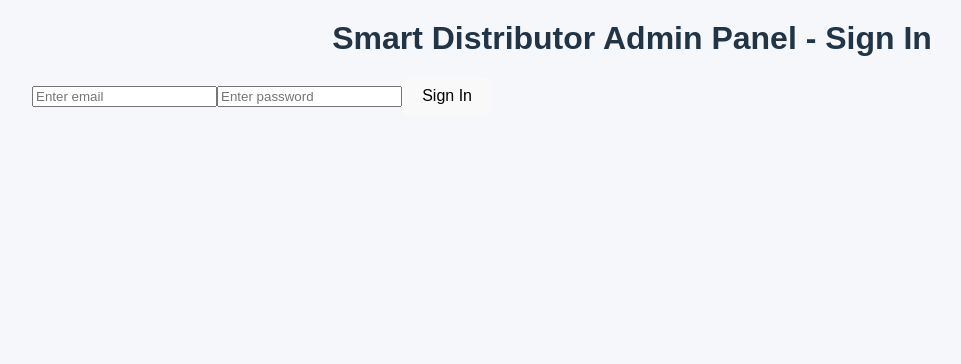
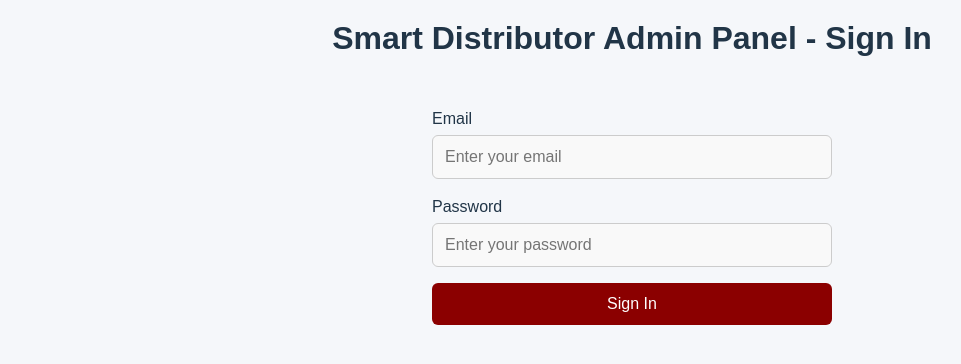
Before and after one commit to Mrugen-Fichadia/admin-sda, a React (Vite) app: page / in a window 1280 px wide. Shown: the top 364 px of the page, without its empty margins (8-969 px from the left). Built offline with nearby package versions, Linux system fonts and the light colour scheme; no server answers.

Commit message:
Final Admin Panel

```diff
--- a/src/App.css
+++ b/src/App.css
@@ -6,6 +6,60 @@ body {
   margin: 0;
   font-family: Arial, sans-serif;
   background: #f5f7fa;
+}
+
+.form {
+  display: flex;
+  flex-direction: column;
+  gap: 1rem;
+  width: 100%;
+  max-width: 400px;
+  margin: auto;
+}
+
+.form-group {
+  display: flex;
+  flex-direction: column;
+}
+
+.input {
+  padding: 0.75rem;
+  border-radius: 6px;
+  border: 1px solid #ccc;
+  background-color: #f9f9f9;
+  /* light background */
+  font-size: 1rem;
+  margin-top: 0.25rem;
+  transition: background-color 0.3s, border-color 0.3s;
+}
+
+.input:focus {
+  background-color: #fff;
+  /* brighten on focus */
+  border: 2px solid rgb(139, 0, 0);
+  outline: none;
+}
+
+.button {
+  padding: 0.75rem;
+  background-color: rgb(139, 0, 0);
+  color: white;
+  border: none;
+  border-radius: 6px;
+  font-size: 1rem;
+  cursor: pointer;
+  transition: background-color 0.3s ease;
+}
+
+.button:disabled {
+  background-color: #6c757d;
+  cursor: not-allowed;
+}
+
+.error {
+  color: red;
+  font-size: 0.875rem;
+  margin-top: 0.5rem;
 }
 
 .login-container {
@@ -44,21 +98,7 @@ body {
 .panel-heading {
   font-size: 2rem;
   text-align: center;
-  margin-bottom: 20px;
-}
-
-.add-btn {
-  display: block;
-  margin: 0 auto 30px;
-  padding: 10px 20px;
-  background: #007bff;
-  color: #fff;
-  border: none;
-  cursor: pointer;
-}
-
-.add-btn:hover {
-  background: #0056b3;
+  margin-bottom: 50px;
 }
 
 .table-wrapper {
--- a/src/App.jsx
+++ b/src/App.jsx
@@ -207,22 +207,37 @@ function App() {
       <div className="admin-panel">
         <h1 className="panel-heading">Smart Distributor Admin Panel - Sign In</h1>
         <div className="sign-in-form">
-          <form onSubmit={handleSignIn}>
+          <form onSubmit={handleSignIn} className="form">
+            <div className="form-group">
+              <label htmlFor="email">Email</label>
               <input
+                id="email"
                 type="email"
-              placeholder="Enter email"
+                placeholder="Enter your email"
                 value={signInEmail}
                 onChange={(e) => setSignInEmail(e.target.value)}
+                required
+                className="input"
               />
+            </div>
+
+            <div className="form-group">
+              <label htmlFor="password">Password</label>
               <input
+                id="password"
                 type="password"
-              placeholder="Enter password"
+                placeholder="Enter your password"
                 value={signInPassword}
                 onChange={(e) => setSignInPassword(e.target.value)}
+                required
+                className="input"
               />
-            <button type="submit" disabled={loading}>
+            </div>
+
+            <button type="submit" disabled={loading} className="button">
               {loading ? 'Signing In...' : 'Sign In'}
             </button>
+
             {signInError && <p className="error">{signInError}</p>}
           </form>
         </div>
```
Also changed, not shown: 1 other file (tests, documents, lock files or other folders). Lines whose indentation alone changed are shown as unchanged.
